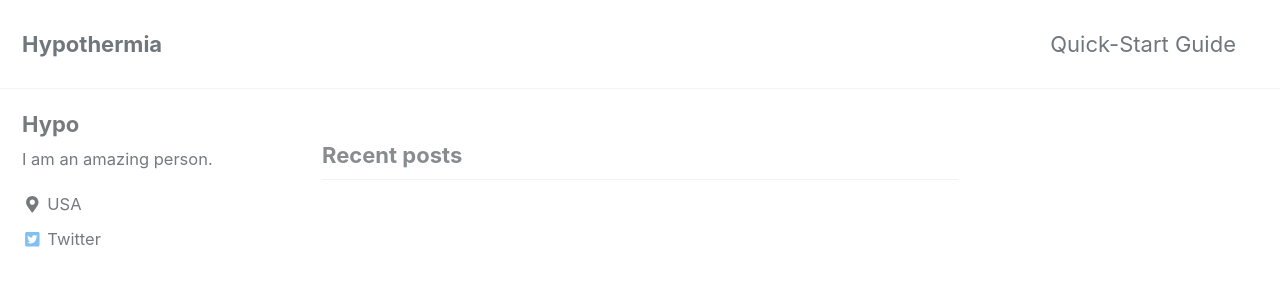
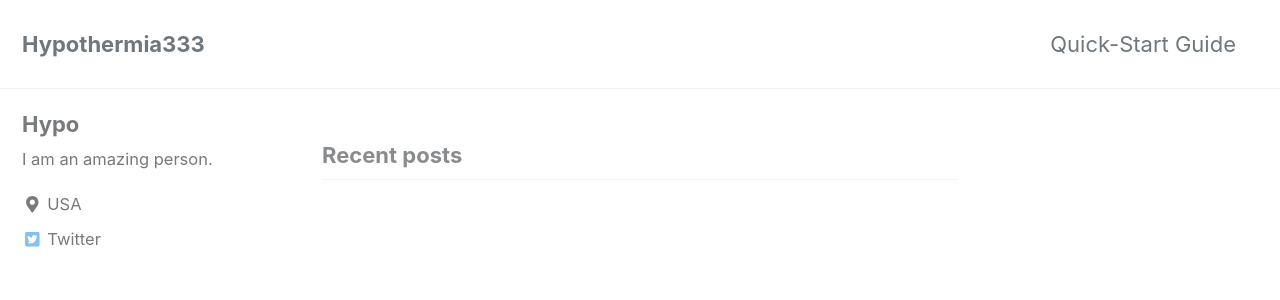
Before and after one commit to Hypothermia0329/Hypothermia0329.github.io, a Jekyll site: the page built from index.html, in a window 1280 px wide and 900 px high. Shown: the top 300 px of the window. Built offline with Jekyll 4.4.1, drawn with Linux system fonts in a browser that asks for light colours; cached includes are drawn as plain includes; the list of posts is cut into pages by our own code.

Commit message:
Update _config.yml

```diff
--- a/_config.yml
+++ b/_config.yml
@@ -17,6 +17,7 @@ minimal_mistakes_skin    : "default" # "air", "aqua", "contrast", "dark", "dirt"
 # Site Settings
 locale                   : "en-US"
 title                    : "Hypothermia"
+title                    : "Hypothermia333"
 title_separator          : "-"
 name                     : "Hypothermia"
 description              : "Machine Learning."
```
